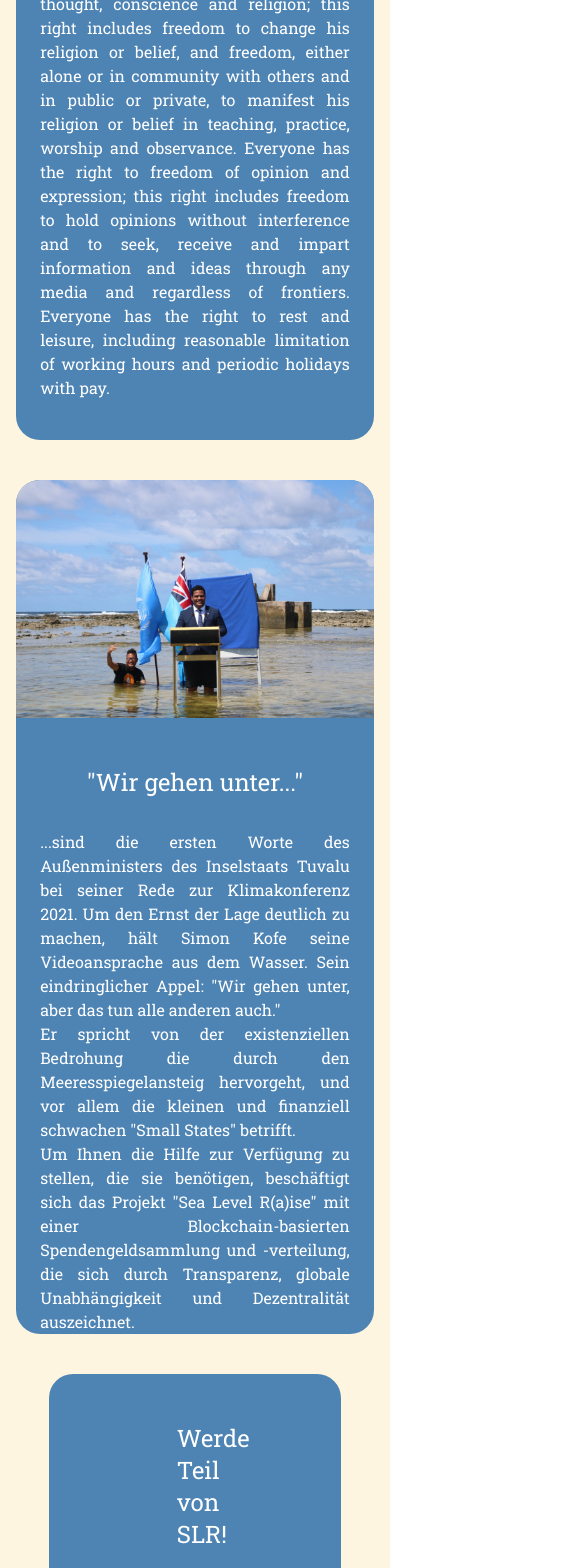
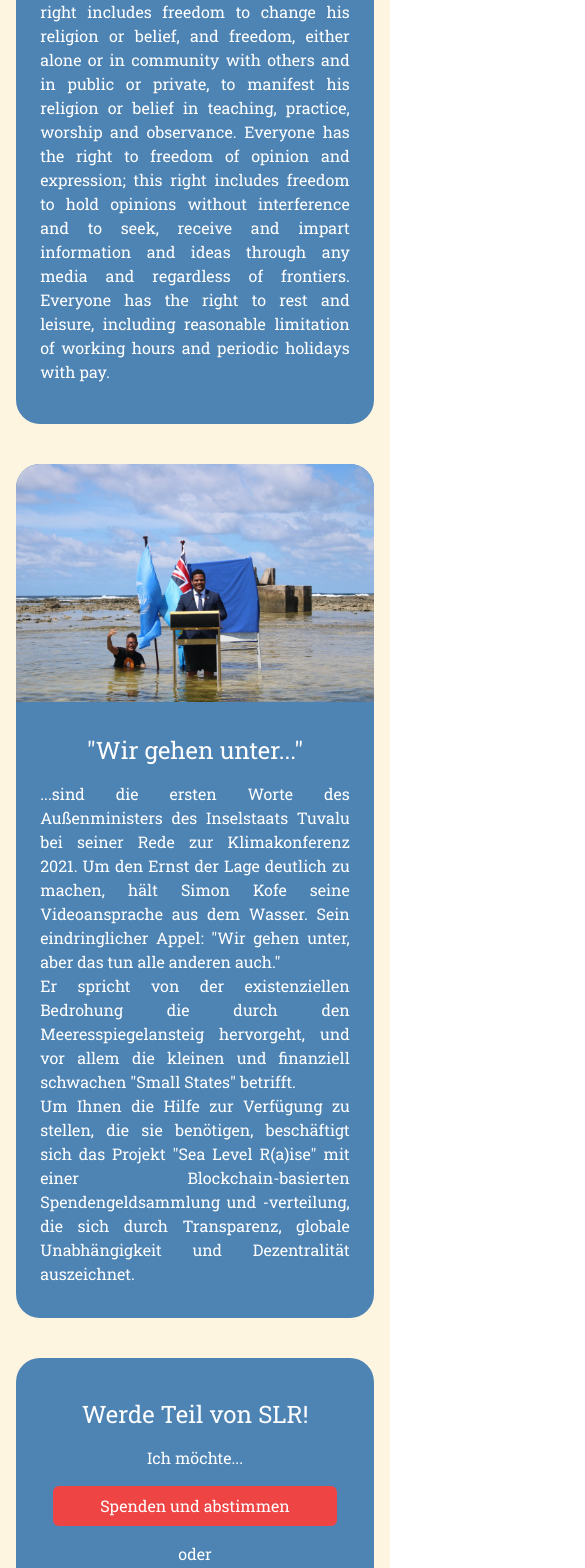
Before and after one commit to Sealevelraise/SLR, a Nuxt app in the folder nuxt/: page / in a window 390 px wide. Shown: the part 432-2000 px from the top of the page, 585 px wide, since content can reach past the window. Built offline with nearby package versions, Linux system fonts and the light colour scheme.

Commit message:
improvement responsive landing page

```diff
--- a/nuxt/pages/index.vue
+++ b/nuxt/pages/index.vue
@@ -8,7 +8,7 @@
     <div
       class="w-11/12 md:w-3/4 mx-auto bg-slr-blue-box py-10 md:py-12 px-6 md:px-32 rounded-[24px] text-white"
     >
-      <h2 class="text-2xl text-center pb-8 md:pb-12">Was ist Sea Level R(a)ise</h2>
+      <h2 class="text-2xl text-center pb-4 md:pb-12">Was ist Sea Level R(a)ise</h2>
       <p class="text-justify">
         Was ist SLR? ... Whereas disregard and contempt for human rights have
         resulted Everyone has the right to freedom of thought, conscience and
@@ -26,12 +26,12 @@
 
     <div class="w-11/12 md:w-3/4 mx-auto bg-slr-blue-box md:pb-12 px-0 rounded-[24px] text-white">
       <img
-        class="pb-12 px-0 rounded-t-[24px]"
+        class="pb-8 md:pb-12 px-0 rounded-t-[24px]"
         src="../assets/images/tuvalu.jpeg"
         alt="Minister of Tuvalu gives COP26 speech from the sea"
       />
-      <h2 class="text-2xl text-center pb-8 md:pb-12md:py-12 px-6 md:px-32">"Wir gehen unter..."</h2>
-      <p id="roleAnchor" class="text-justify md:py-12 px-6 md:px-32">
+      <h2 class="text-2xl text-center pb-4 md:pb-12 md:py-12 px-6 md:px-32">"Wir gehen unter..."</h2>
+      <p id="roleAnchor" class="text-justify md:py-12 px-6 md:px-32 pb-8 md:pb-12">
         ...sind die ersten Worte des Außenministers des Inselstaats Tuvalu bei
         seiner Rede zur Klimakonferenz 2021. Um den Ernst der Lage deutlich zu
         machen, hält Simon Kofe seine Videoansprache aus dem Wasser. Sein
@@ -48,20 +48,21 @@
     </div>
 
     <div
-      class="w-3/4 mx-auto bg-slr-blue-box py-12 px-32 rounded-[24px] text-white"
+      class="w-11/12 md:w-3/4 mx-auto bg-slr-blue-box py-10 md:py-12 px-6 md:px-32  rounded-[24px] text-white"
     >
-      <h2 class="text-2xl text-center pb-8">Werde Teil von SLR!</h2>
-      <p class="text-center pb-8">Ich möchte...</p>
+      <h2 class="text-2xl text-center pb-4 md:pb-8">Werde Teil von SLR!</h2>
+      <p class="text-center pb-4">Ich möchte...</p>
 
-      <div class="flex flex-row place-content-between">
+      <div class="flex flex-col items-center md:flex-row md:place-content-between">
         <button
-          class="w-2/5 bg-red-500 text-white hover:bg-red-800 duration-500 py-2 px-6 rounded-md"
+          class="w-11/12 md:w-2/5 bg-red-500 text-white hover:bg-red-800 duration-500 py-2 px-6 rounded-md"
           @click="selectRole('spender')"
         >
           Spenden und abstimmen
         </button>
+        <p class="text-center py-4">oder</p>
         <button
-          class="w-2/5 bg-red-500 text-white hover:bg-red-800 duration-500 py-2 px-6 rounded-md"
+          class="w-11/12 md:w-2/5 bg-red-500 text-white hover:bg-red-800 duration-500 py-2 px-6 rounded-md"
           @click="selectRole('projektinhaber')"
         >
           Spenden erhalten
@@ -69,9 +70,11 @@
       </div>
     </div>
 
-    <div class="w-3/4 mx-auto text-white flex flex-row gap-8">
+    <!-- 3 Info Cards-->
+    <div class="w-11/12 overflow-x-auto md:w-3/4 mx-auto text-white flex flex-row gap-8">
+      <!-- Card 1: About Us-->
       <div
-        class="basis-1/3 text-center bg-slr-blue-box py-4 px-8 rounded-[24px]"
+        class="grow md:basis-1/3 text-center bg-slr-blue-box py-4 px-8 rounded-[24px]"
       >
         <h2 class="pb-6 text-xl">Wer sind wir?</h2>
         <img
@@ -87,9 +90,9 @@
           Projekt zu sagen gibt....
         </p>
       </div>
-
+      <!-- Card 2: Projects-->
       <div
-        class="basis-1/3 text-center bg-slr-blue-box py-4 px-8 rounded-[24px]"
+        class="basis-11/12 md:basis-1/3 text-center bg-slr-blue-box py-4 px-8 rounded-[24px]"
       >
         <h2 class="pb-6 text-xl">Aktuelle Projekte?</h2>
         <img
@@ -105,9 +108,9 @@
           laufende, umgesetzte und zur Ab-stimmung freigegebene Projekte...
         </p>
       </div>
-
+      <!-- Card 3: DAO-->
       <div
-        class="basis-1/3 text-center bg-slr-blue-box py-4 px-8 rounded-[24px]"
+        class="md:basis-1/3 text-center bg-slr-blue-box py-4 px-8 rounded-[24px]"
       >
         <h2 class="pb-6 text-xl">DAO Voting Prinzip?</h2>
         <img
```
